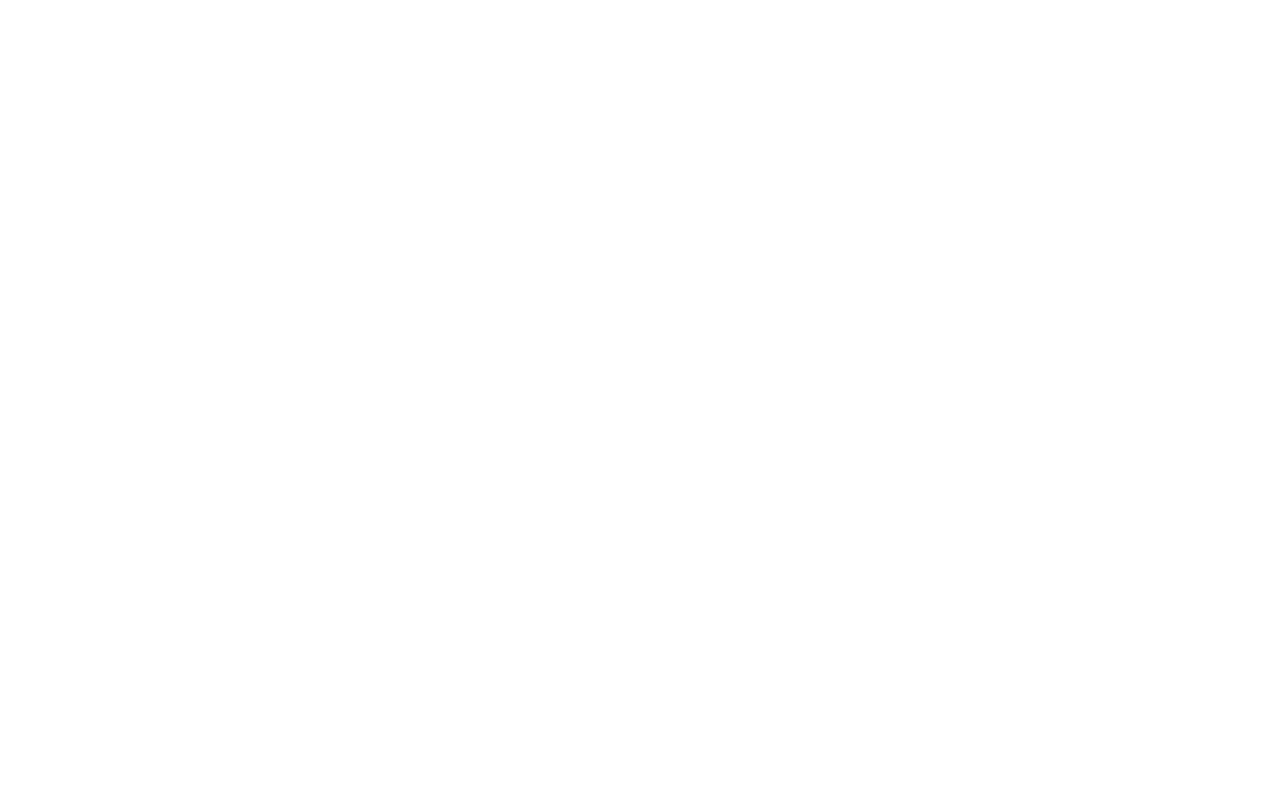
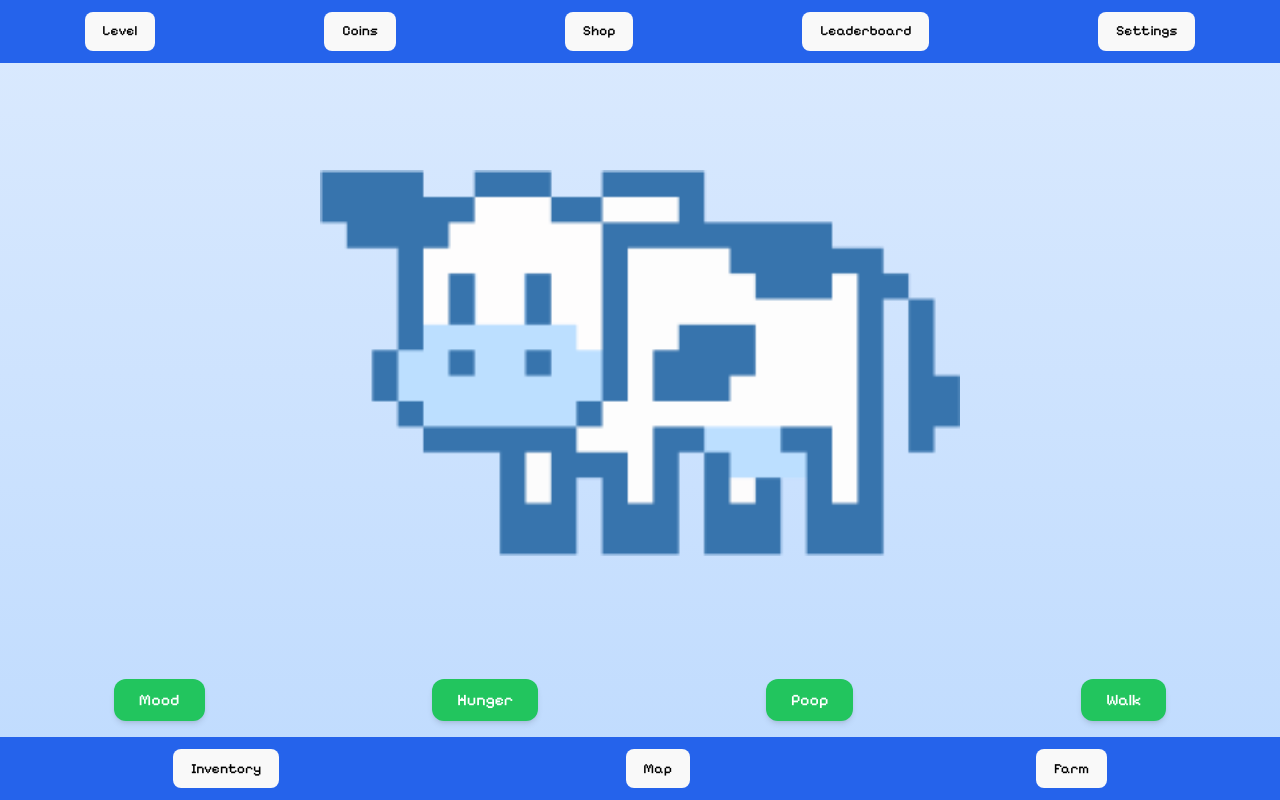
Before and after one commit to jdysay/sustainabull, a React (Vite) app in the folder sustainabull_frontend/: page /home in a window 1280 px wide. Before the commit this address had no page. Built offline with nearby package versions, Linux system fonts and the light colour scheme; a web font is replaced by a local one.

Commit message:
added basic ui to home page

```diff
--- a/sustainabull_frontend/src/App.jsx
+++ b/sustainabull_frontend/src/App.jsx
@@ -5,6 +5,7 @@
 import SignUpPage from './SignUpPage';
 import LoadingPage from './LoadingPage';
 import PreOnboarding from './pre-onboarding/PreOnboarding'
+import Home from './Home'
 
 function App() {
   return (
@@ -15,6 +16,7 @@
         <Route path="/signup" element={<SignUpPage/>} />
         <Route path="/loading" element={<LoadingPage/>} />
         <Route path="/pre-onboarding" element={<PreOnboarding/>} />
+        <Route path="/home" element={<Home/>} />
       </Routes>
     </Router>
   );
--- /dev/null
+++ b/sustainabull_frontend/src/Home.jsx
@@ -0,0 +1,43 @@
+import cow from './assets/images/cow.png';
+
+export default function Home() {
+  return (
+    <div className="flex flex-col min-h-screen bg-gradient-to-b from-blue-100 to-blue-200 font-mono">
+
+      {/* Top Nav */}
+      <div className="flex justify-around bg-blue-600 text-black py-3 text-sm font-bold">
+        {['Level', 'Coins', 'Shop', 'Leaderboard', 'Settings'].map((nav) => (
+          <button key={nav} className="hover:underline">{nav}</button>
+        ))}
+      </div>
+
+      {/* Cow Image */}
+      <div className="flex-1 flex justify-center items-center">
+        <img
+          src={cow}
+          alt="Cow"
+          className="w-[50vw] h-[50vh] object-contain"
+        />
+      </div>
+
+      {/* Action Buttons */}
+      <div className="flex justify-around py-4">
+        {['Mood', 'Hunger', 'Poop', 'Walk'].map((action) => (
+          <button
+            key={action}
+            className="bg-green-500 text-white px-6 py-2 rounded-xl shadow-md hover:bg-green-600 transition"
+          >
+            {action}
+          </button>
+        ))}
+      </div>
+
+      {/* Bottom Nav */}
+      <div className="flex justify-around bg-blue-600 text-black py-3 text-sm font-bold">
+        {['Inventory', 'Map', 'Farm'].map((nav) => (
+          <button key={nav} className="hover:underline">{nav}</button>
+        ))}
+      </div>
+    </div>
+  );
+}
```
